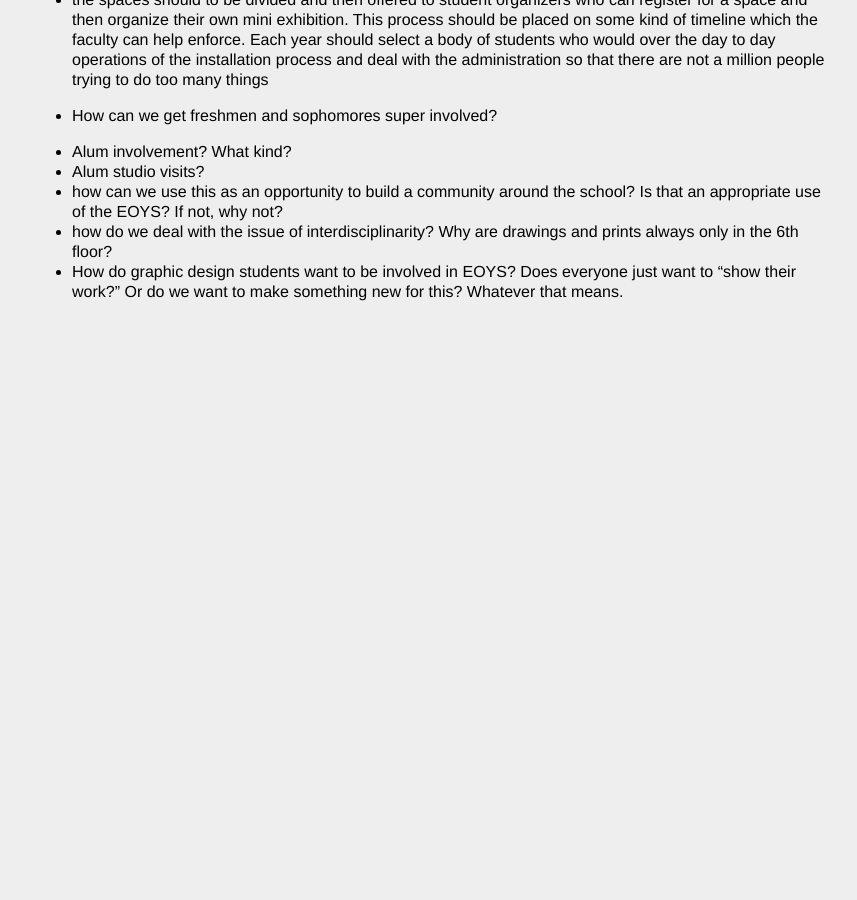
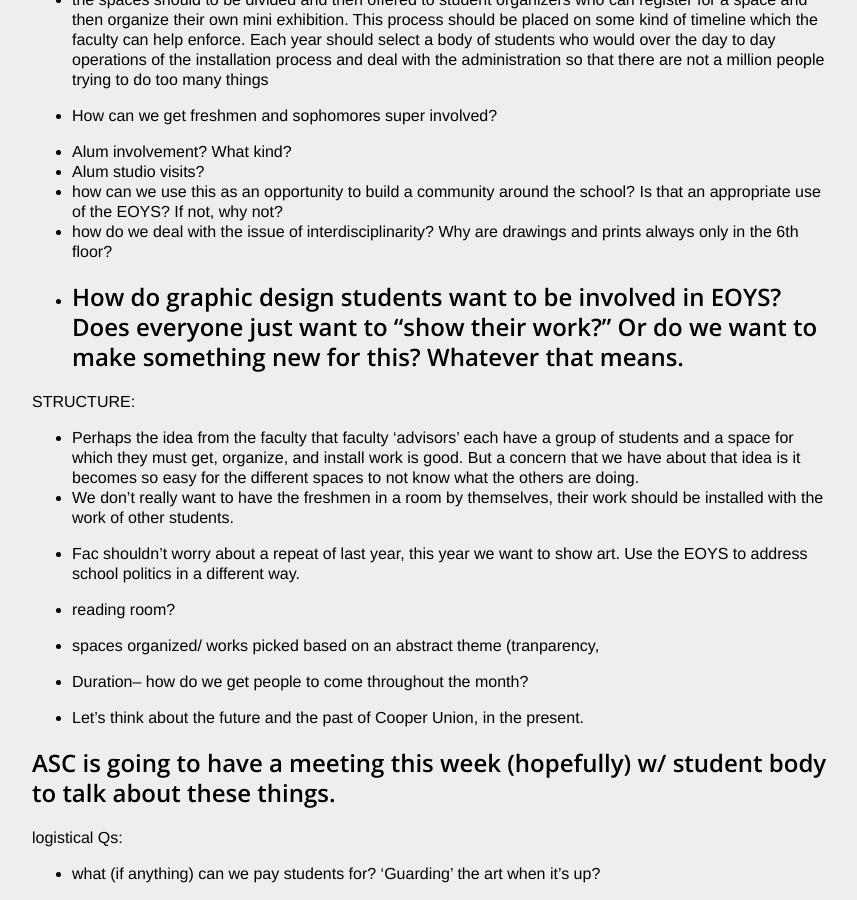
Before and after one commit to CooperASC/cooperasc.github.com, a Jekyll site: the page built from _posts/notes/2013-02-26-eoys.md, in a window 1280 px wide and 900 px high, scrolled down 1745 px. Shown: the whole window, without its empty margins (208-1065 px from the left). Built offline with Jekyll 4.4.1, drawn with Linux system fonts in a browser that asks for light colours; before the commit the page ends 2063 px from its top, so only the background shows below that.

Commit message:
Updated added more stuff. prepping for asc meeting w s. bos

```diff
--- a/_posts/notes/2013-02-26-eoys.md
+++ b/_posts/notes/2013-02-26-eoys.md
@@ -72,3 +72,22 @@
 - how can we use this as an opportunity to build a community around the school? Is that an appropriate use of the EOYS? If not, why not?
 - how do we deal with the issue of interdisciplinarity? Why are drawings and prints always only in the 6th floor?
 - How do graphic design students want to be involved in EOYS? Does everyone just want to "show their work?" Or do we want to make something new for this? Whatever that means.
+-----------------------------------------------------------------------------
+
+STRUCTURE:
+- Perhaps the idea from the faculty that faculty 'advisors' each have a group of students and a space for which they must get, organize, and install work is good. But a concern that we have about that idea is it becomes so easy for the different spaces to not know what the others are doing.
+- We don't really want to have the freshmen in a room by themselves, their work should be installed with the work of other students.
+- Fac shouldn't worry about a repeat of last year, this year we want to show art. Use the EOYS to address school politics in a different way.
+
+- reading room?
+- spaces organized/ works picked based on an abstract theme (tranparency,
+
+- Duration-- how do we get people to come throughout the month?
+
+- Let's think about the future and the past of Cooper Union, in the present.
+
+ASC is going to have a meeting this week (hopefully) w/ student body to talk about these things.
+----------------------------------
+
+logistical Qs:
+- what (if anything) can we pay students for? 'Guarding' the art when it's up?
```
